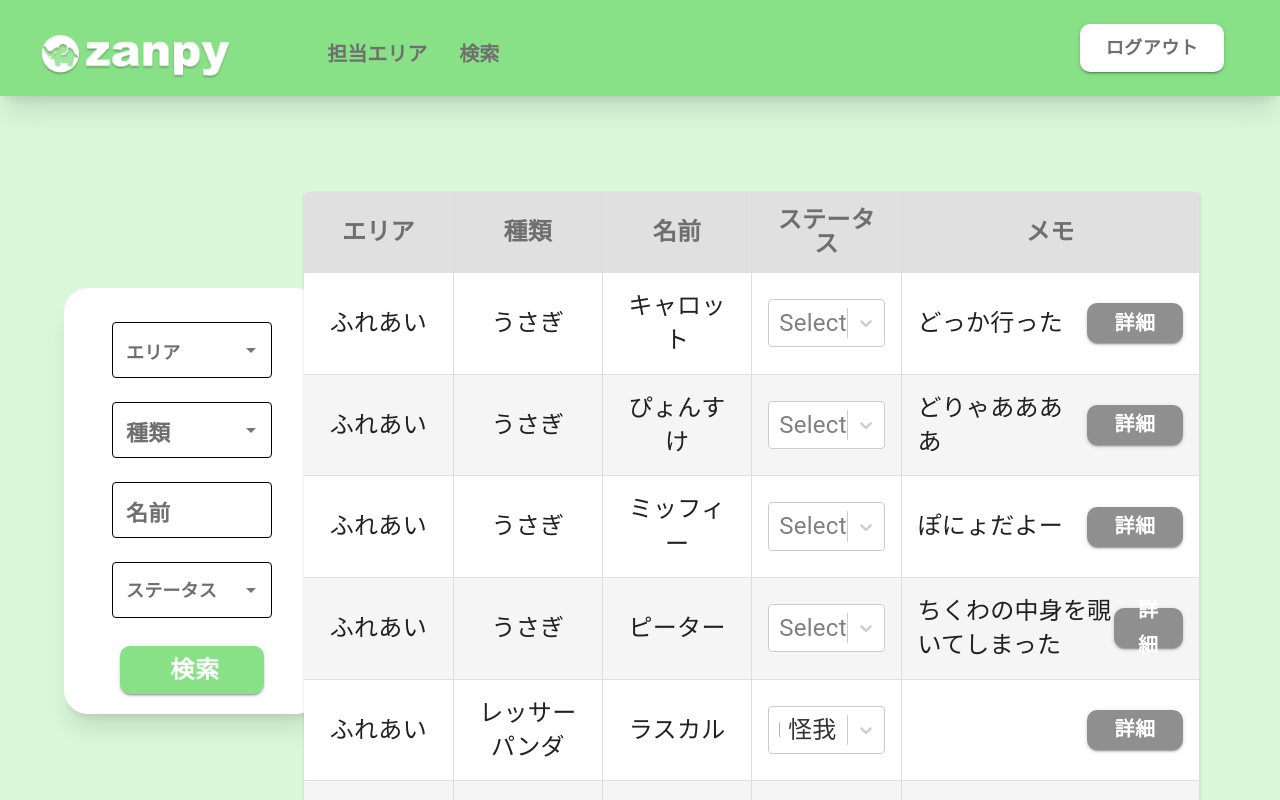
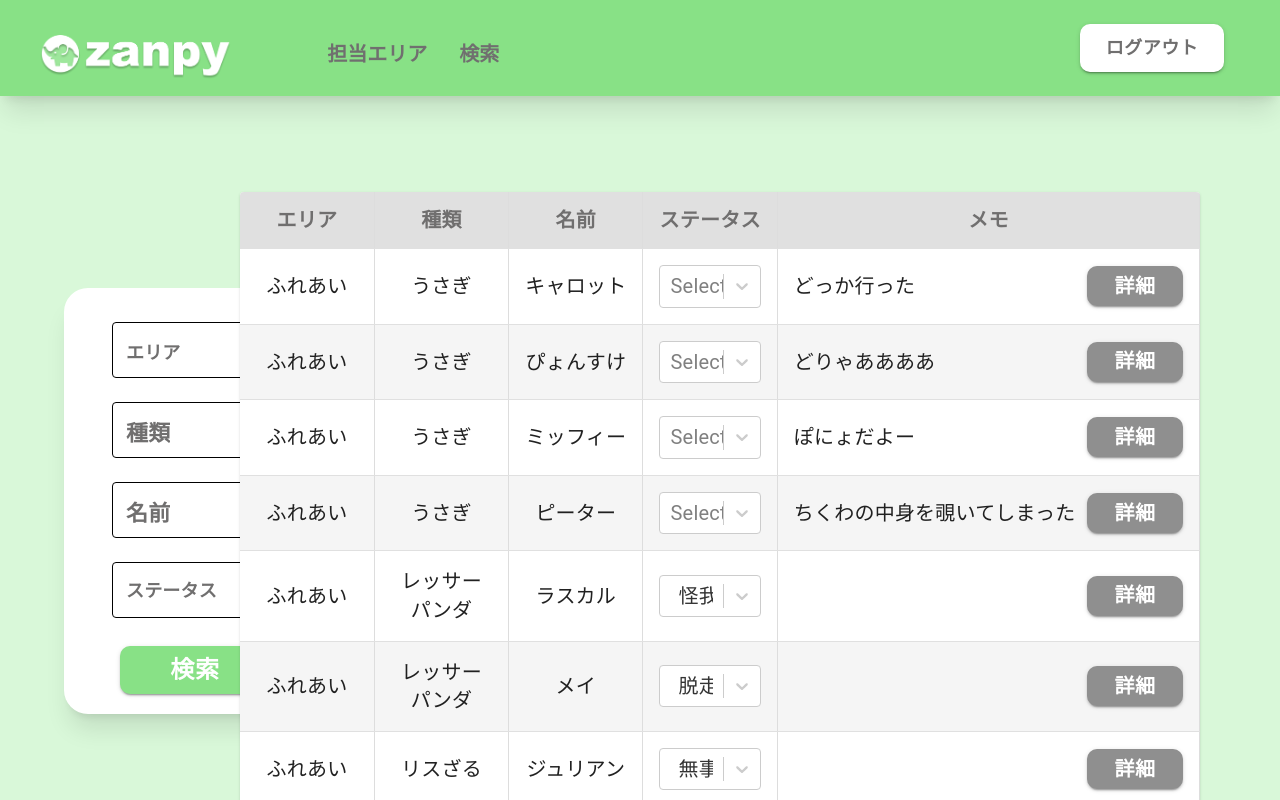
Before and after one commit to Fuuma0000/zanpy, a React (Create React App) app: page /search in a window 1280 px wide. Shown: the top 800 px of the page. Built offline with nearby package versions, Linux system fonts and the light colour scheme.

Commit message:
[change]my-areaとsearchの時で幅を変えることに

```diff
--- a/src/components/MyAreaTable.jsx
+++ b/src/components/MyAreaTable.jsx
@@ -52,11 +52,11 @@ const MyAreaTable = () => {
       backgroundColor: "#E0E0E0",
       color: "#706F6F", //text-test
       fontWeight: 900,
-      fontSize: 24,
+      fontSize: 20,
       borderRight: "1px solid #ddd", // 右側に縦のボーダーを追加
     },
     [`&.${tableCellClasses.body}`]: {
-      fontSize: 24,
+      fontSize: 20,
       borderRight: "1px solid #ddd",
       // color: "#706F6F", //text-test
     },
@@ -73,23 +73,35 @@ const MyAreaTable = () => {
   }));
 
   return (
-    <div className='absolute right-0 mr-20 pt-24 pb-20 w-[70%] pc:w-[72%] '>
+    <div className='absolute right-0 mr-20 pt-24 pb-20 w-[75%] '>
       <TableContainer component={Paper}>
         <Table sx={{ minWidth: 700 }} aria-label='customized table'>
           <TableHead>
             <TableRow>
               {!isMyAreaOpen && (
-                <StyledTableCell align='center' className='w-2/12'>
+                <StyledTableCell
+                  align='center'
+                  className={isMyAreaOpen ? "w-2/12" : "w-parcent-12"}
+                >
                   エリア
                 </StyledTableCell>
               )}
-              <StyledTableCell align='center' className='w-2/12'>
+              <StyledTableCell
+                align='center'
+                className={isMyAreaOpen ? "w-2/12" : "w-parcent-12"}
+              >
                 種類
               </StyledTableCell>
-              <StyledTableCell align='center' className='w-2/12'>
+              <StyledTableCell
+                align='center'
+                className={isMyAreaOpen ? "w-2/12" : "w-parcent-12"}
+              >
                 名前
               </StyledTableCell>
-              <StyledTableCell align='center' className='w-2/12'>
+              <StyledTableCell
+                align='center'
+                className={isMyAreaOpen ? "w-2/12" : "w-parcent-12"}
+              >
                 ステータス
               </StyledTableCell>
               <StyledTableCell align='center' className=''>
@@ -136,6 +148,7 @@ const MyAreaTable = () => {
             fontSize: 36,
             letterSpacing: 14,
             textIndent: 14,
+            borderRadius: 10,
           }}
           className='w-56 h-16'
         >
--- a/tailwind.config.js
+++ b/tailwind.config.js
@@ -18,6 +18,9 @@ module.exports = {
       screens: {
         pc: "1792px",
       },
+      width: {
+        "parcent-12": "14%",
+      },
     },
   },
   plugins: [],
```
